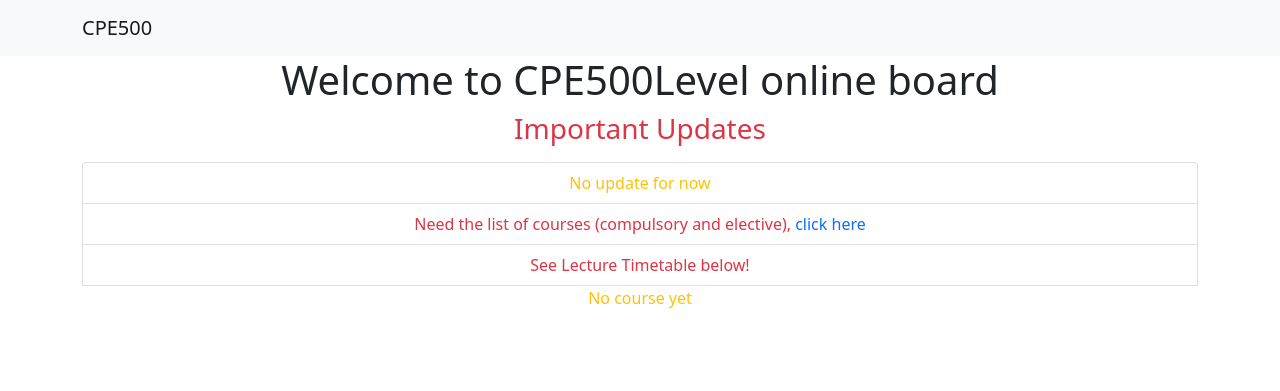
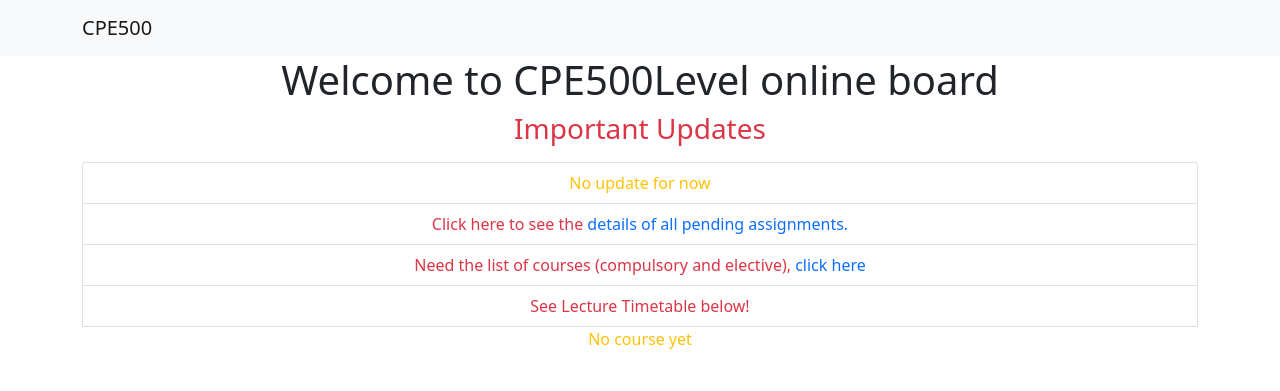
Before and after one commit to fosajeff/up-to-date, a Django app: page / in a window 1280 px wide. Shown: the top 391 px of the page. Run offline with Django 3.2, Linux system fonts and the light colour scheme; data that the repository does not hold is empty.

Commit message:
add document for assignments

```diff
--- a/front/templates/index.html
+++ b/front/templates/index.html
@@ -12,6 +12,7 @@
     {% empty %}
     <li class="text-warning list-group-item">No update for now</li>
     {% endfor %}
+    <li class="text-danger list-group-item">Click here to see the <a class="text-decoration-none" target="_blank" href="https://bit.ly/3CBkKos">details of all pending assignments.</a></li>
     <li class="text-danger list-group-item">Need the list of courses (compulsory and elective), <a class="text-decoration-none" download href="{% static "500-level-Course-List.pdf" %}">click here</a></li>
     <li class="text-danger list-group-item">See Lecture Timetable below!</li>
   </div>
```
